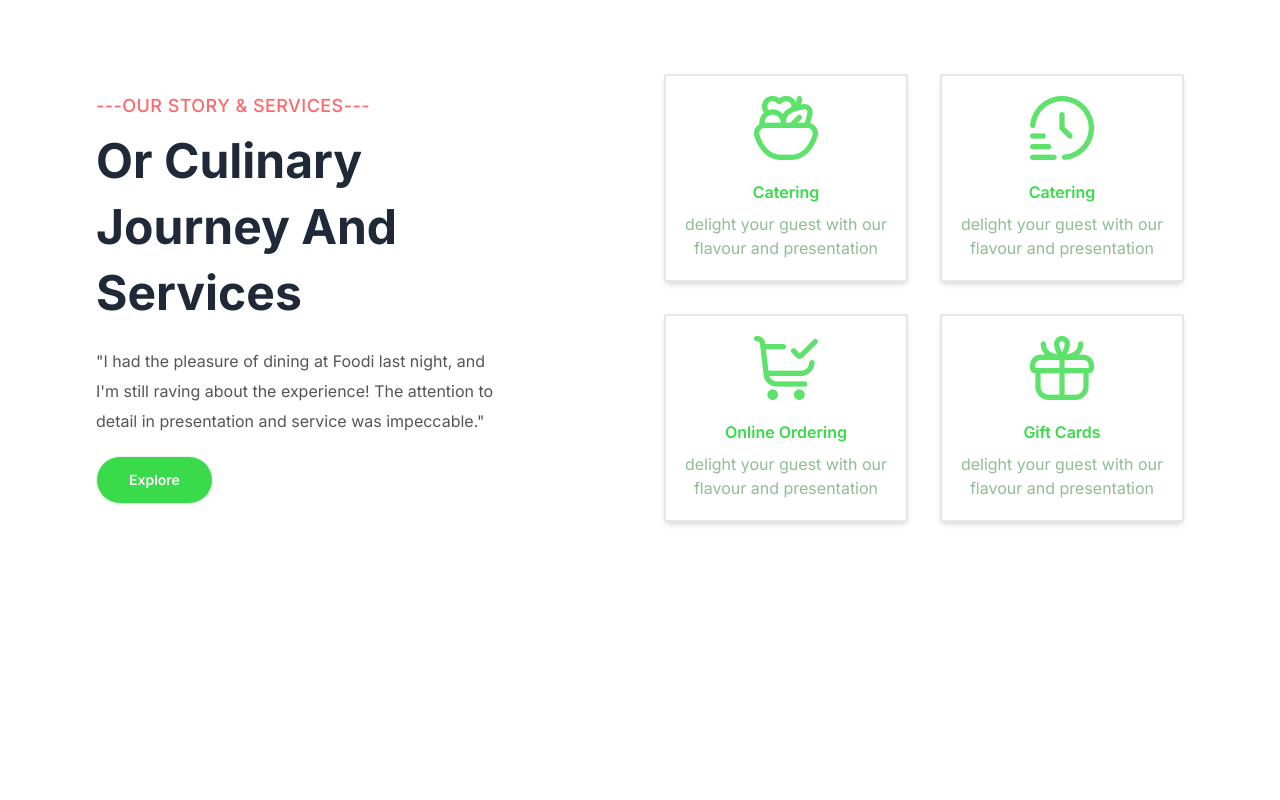
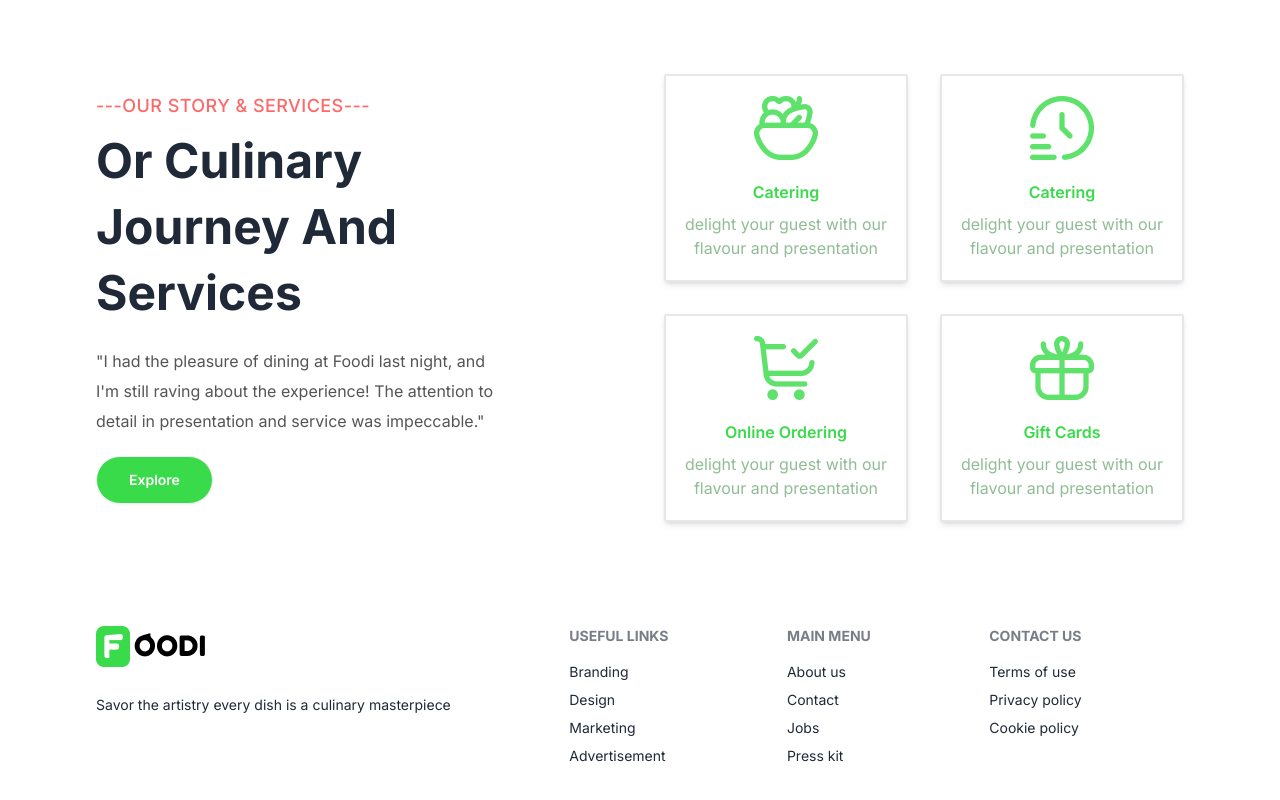
Before and after one commit to dev-pritamdutta/Foodie-client, a React (Vite) app: page / in a window 1280 px wide. Shown: the part 2997-3797 px from the top of the page. Before the commit the page ends 3583 px from the top, so only its background shows below. Built offline with nearby package versions, Linux system fonts and the light colour scheme.

Commit message:
footer is ready

```diff
--- /dev/null
+++ b/src/componenets/Footer.jsx
@@ -0,0 +1,35 @@
+import React from "react";
+import logo from '/logo.png'
+
+const Footer = () => {
+  return (
+    <footer className="footer xl:px-24 py-10 px-4 text-base-content">
+      <aside>
+       <img src={logo} alt="" />
+        <p className="my-5">Savor the artistry every dish is a culinary masterpiece</p>
+      </aside>
+      <nav>
+        <h6 className="footer-title">Useful links</h6>
+        <a className="link link-hover">Branding</a>
+        <a className="link link-hover">Design</a>
+        <a className="link link-hover">Marketing</a>
+        <a className="link link-hover">Advertisement</a>
+      </nav>
+      <nav>
+        <h6 className="footer-title">Main Menu</h6>
+        <a className="link link-hover">About us</a>
+        <a className="link link-hover">Contact</a>
+        <a className="link link-hover">Jobs</a>
+        <a className="link link-hover">Press kit</a>
+      </nav>
+      <nav>
+        <h6 className="footer-title">Contact Us</h6>
+        <a className="link link-hover">Terms of use</a>
+        <a className="link link-hover">Privacy policy</a>
+        <a className="link link-hover">Cookie policy</a>
+      </nav>
+    </footer>
+  );
+};
+
+export default Footer;
--- a/src/layout/Main.jsx
+++ b/src/layout/Main.jsx
@@ -1,6 +1,7 @@
 import React from 'react'
 import { Outlet } from 'react-router-dom'
 import Navbar from '../componenets/Navbar'
+import Footer from '../componenets/Footer'
 
 
 const Main = () => {
@@ -8,6 +9,7 @@ const Main = () => {
     <div>
         <Navbar/>
         <Outlet/>
+        <Footer/>
 
     </div>
   )
```
